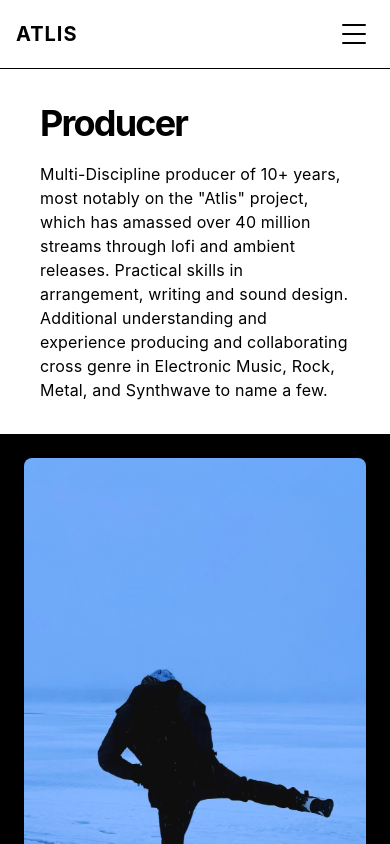
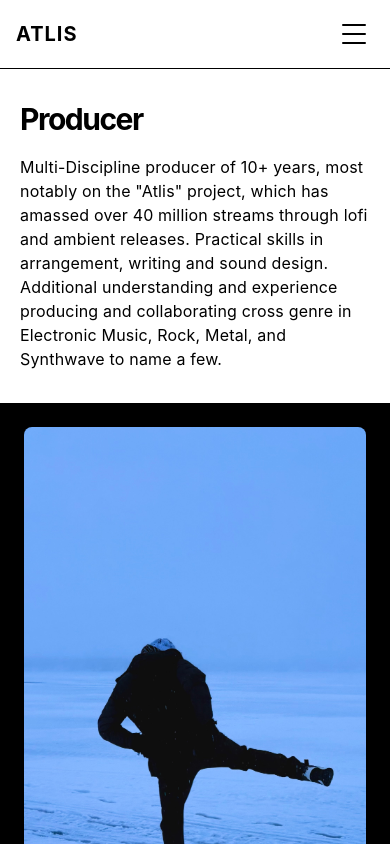
Before and after one commit to Atlis-Ky/atlis-web, a React (Vite) app: page /about in a window 390 px wide. Shown: the top 844 px of the page. Built offline with nearby package versions, Linux system fonts and the light colour scheme.

Commit message:
mobile view optimisations throughout the site

```diff
--- a/src/App.css
+++ b/src/App.css
@@ -190,7 +190,7 @@
 
 /* Shop */
 .shop-page {
-  height: calc(100vh - 65px);
+  min-height: calc(100vh - 65px);
   display: flex;
   flex-direction: column;
 }
@@ -345,6 +345,9 @@
   .about-section {
     flex-direction: column;
     height: auto;
+  }
+  .about-text {
+    padding: var(--space-8) var(--space-5);
   }
   .about-image-panel {
     min-height: 260px;
--- a/src/components/Navigation.jsx
+++ b/src/components/Navigation.jsx
@@ -63,7 +63,11 @@ const Navigation = ({
 
       {/* Mobile Menu */}
       <div className={`nav-mobile ${mobileMenuOpen ? "active" : ""}`}>
-        {children}
+        {React.Children.map(children, (child) =>
+          React.cloneElement(child, {
+            onClick: () => setMobileMenuOpen(false),
+          }),
+        )}
       </div>
     </nav>
   );
--- a/src/components/Typography.css
+++ b/src/components/Typography.css
@@ -161,19 +161,19 @@
 
 @media (max-width: 768px) {
   .heading-1 {
-    font-size: var(--text-4xl);
+    font-size: var(--text-3xl);
   }
 
   .heading-2 {
-    font-size: var(--text-3xl);
+    font-size: var(--text-2xl);
   }
 
   .heading-3 {
-    font-size: var(--text-2xl);
+    font-size: var(--text-xl);
   }
 
   .heading-4 {
-    font-size: var(--text-xl);
+    font-size: var(--text-lg);
   }
 
   .text-lead {
```
